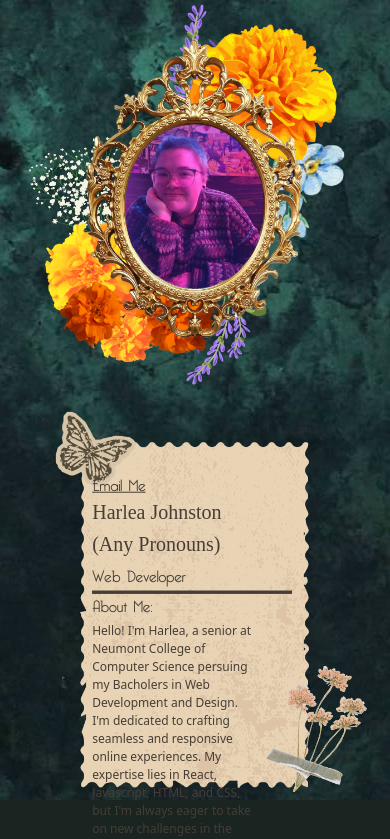
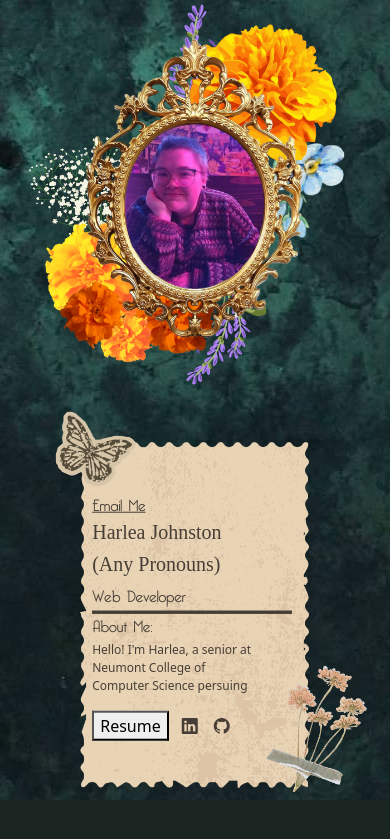
Before and after one commit to HarleaJohnston/Portfolio, a React (Create React App) app in the folder my-app/: page / in a window 390 px wide. Shown: the top 839 px of the page. Built offline with nearby package versions, Linux system fonts and the light colour scheme; a web font is replaced by a local one.

Commit message:
Media between 200px and 600px Done
Works for all phones I have access to in the inspect tool.

```diff
--- a/my-app/src/App.css
+++ b/my-app/src/App.css
@@ -189,7 +189,7 @@ justify-content: space-around;}
 
   .introText {
     position: static;
-    margin-top: 80%;
+    margin-top: 55%;
     text-align: left;
     width:290px;
     margin-left: 8%
@@ -216,6 +216,8 @@ justify-content: space-around;}
 
   .aboutMeBox{
     width: 165px;
+    height: 55px;
+    margin-bottom: 15px;
     overflow-y: scroll;
   }
 
```
